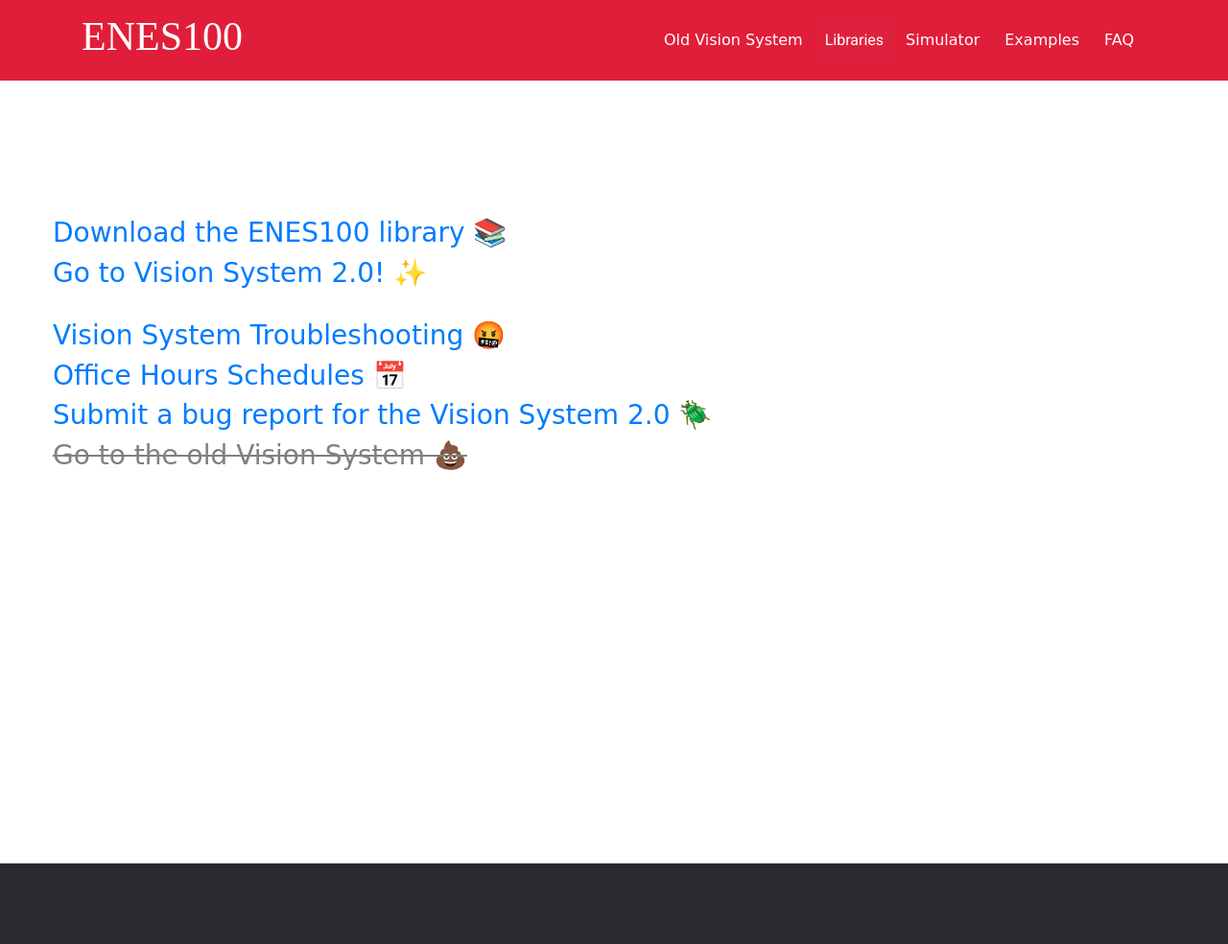
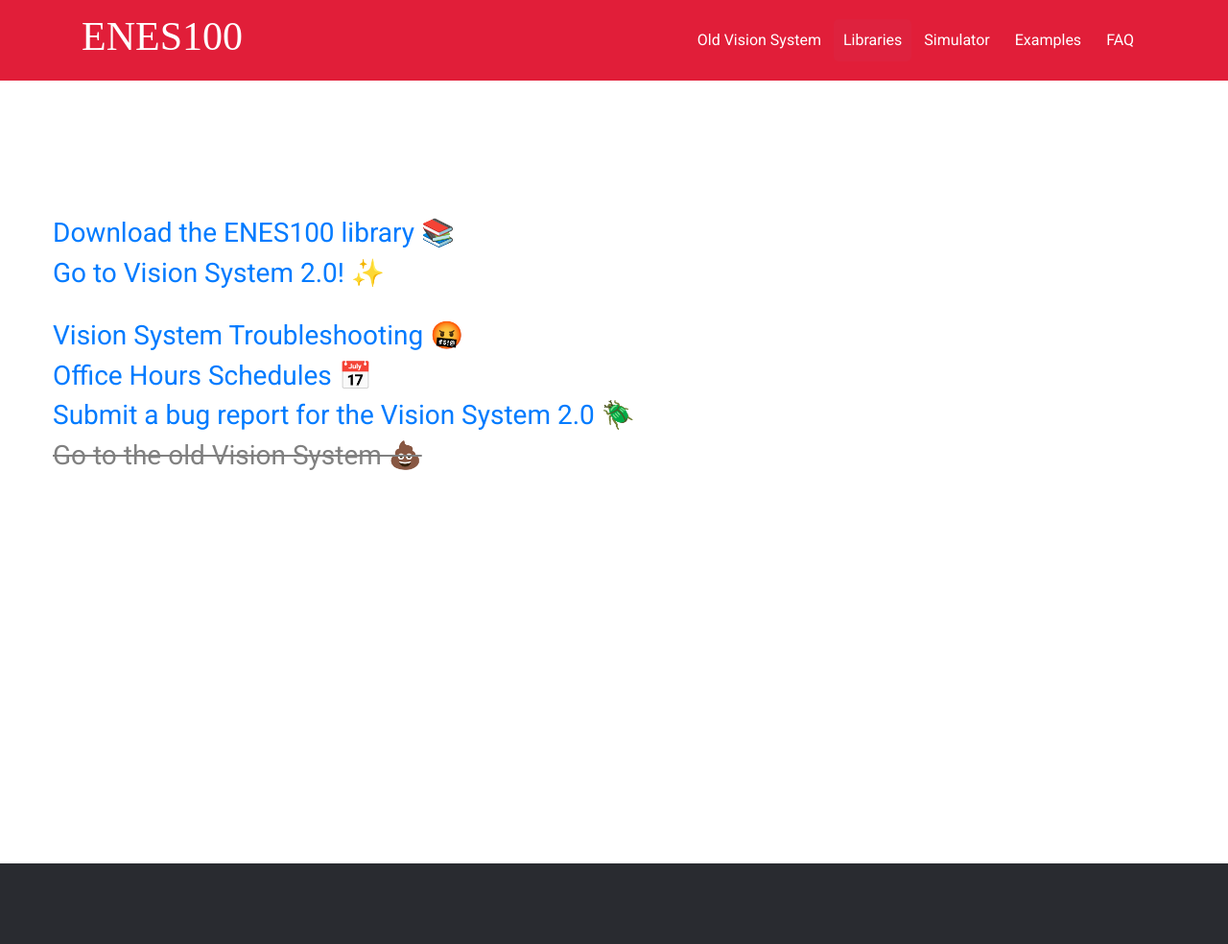
Before and after one commit to umdenes100/VisionSystemRemoteClient, a Jekyll site: the page built from index.html, in a window 1280 px wide. Shown: the whole page at 96% size. Built offline with Jekyll 4.4.1, drawn with Linux system fonts in a browser that asks for light colours; nearby versions of some CDN libraries; some web fonts are replaced.

Commit message:
fix fonts

```diff
--- a/css/documentation.css
+++ b/css/documentation.css
@@ -6,7 +6,7 @@
 
 .documentation p, .documentation ul, .documentation ol {
 	font-size: 18px;
-	font-family: "Comic Sans MS", "Comic Sans";
+	font-family: 'Roboto', sans-serif;
 
 }
 
--- a/css/header.css
+++ b/css/header.css
@@ -13,7 +13,7 @@
 }
 
 .nav-link {
-	font-family: "Comic Sans MS", "Comic Sans";
+	font-family: 'Roboto', sans-serif;
     font-size: 16px;
 
     text-decoration: none;
--- a/css/style.css
+++ b/css/style.css
@@ -10,10 +10,10 @@ html, body {
     /* background :  #292b30; */
      background :  #292b30;
     color: white;
-    font-family: "Comic Sans MS", "Comic Sans", cursive;
+    font-family: 'Roboto', sans-serif;
 }
 pre {
-    font-family: "Comic Sans MS", "Comic Sans", cursive;
+    font-family: 'Roboto', sans-serif;
     background: white;
 }
 
```
